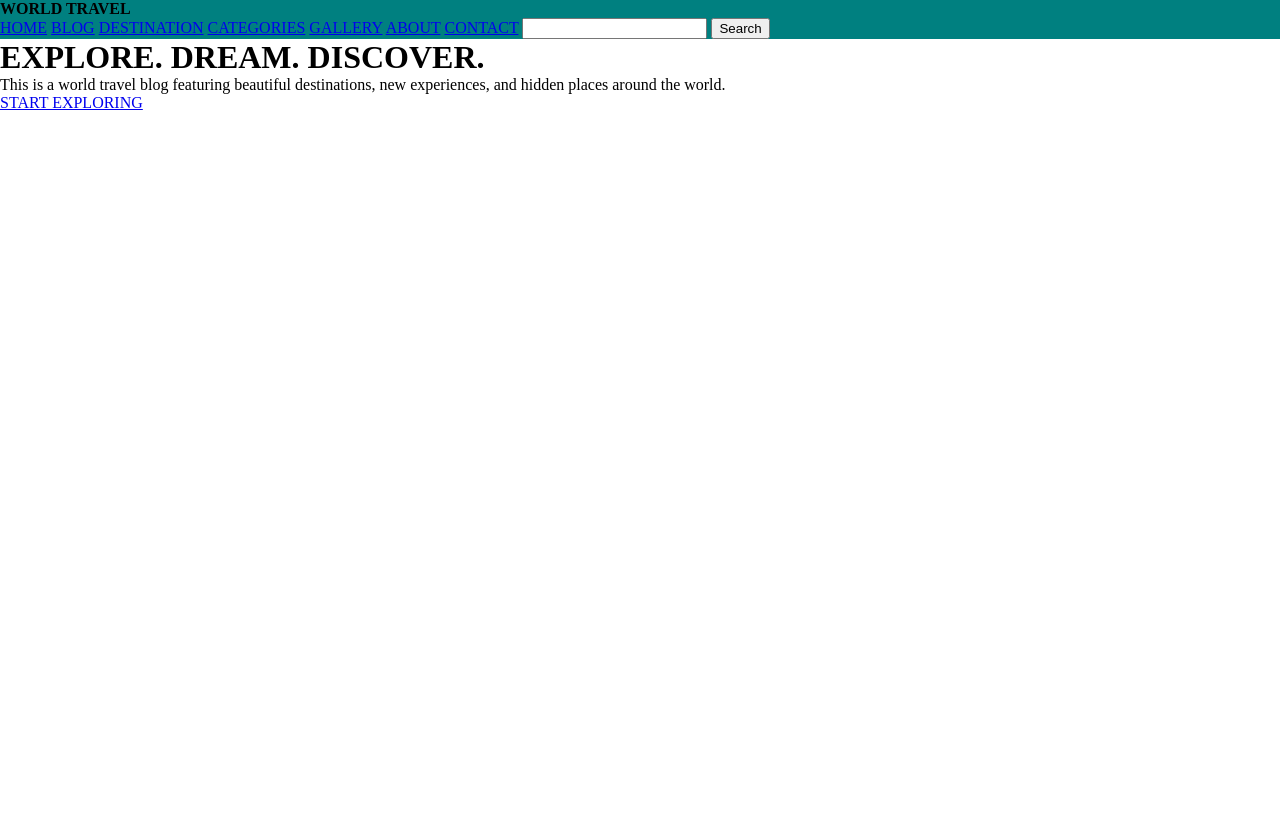
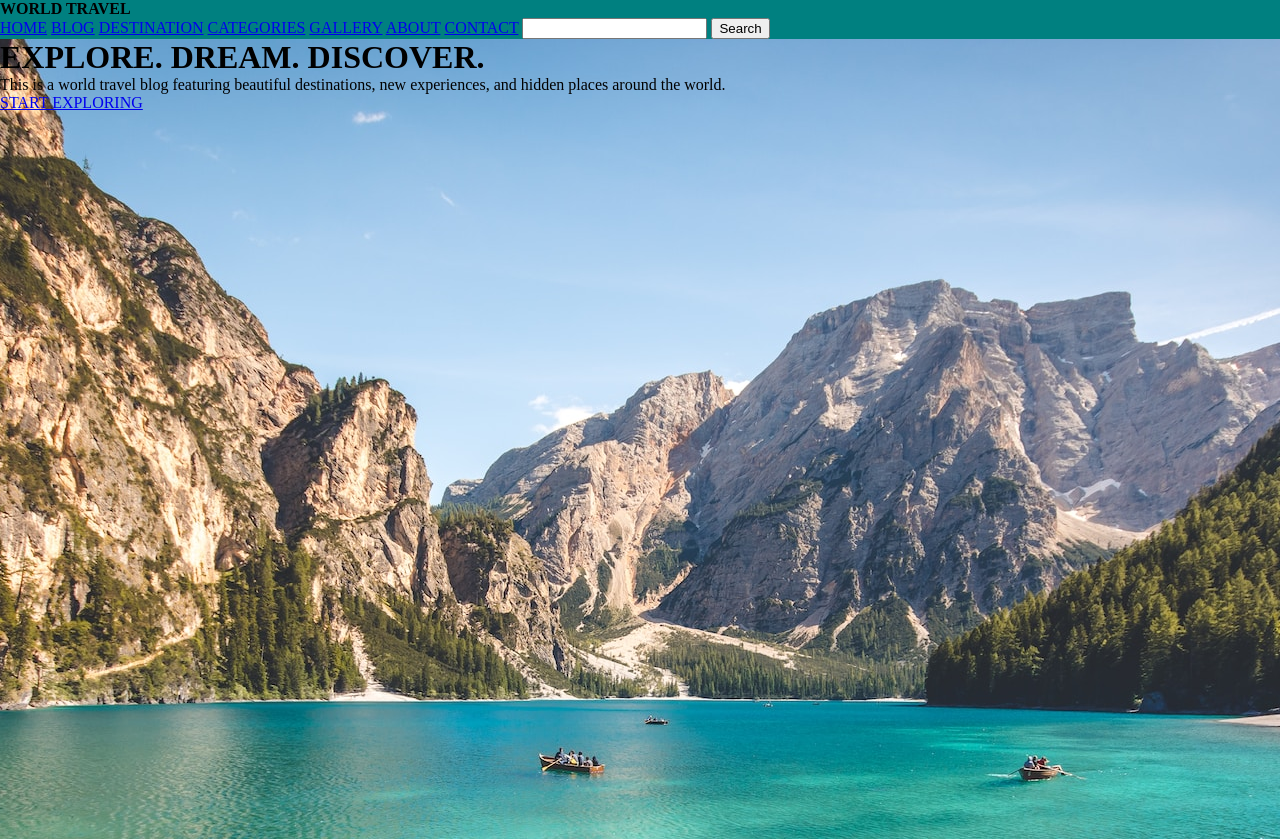
Before and after one commit to abunaim14/travel-blog-project, a plain HTML site: page index.html in a window 1280 px wide. Before the commit the page ends 800 px from the top, so only its background shows below. Drawn offline with Linux system fonts and the light colour scheme.

Commit message:
set background image

```diff
--- a/index.html
+++ b/index.html
@@ -25,7 +25,7 @@
         </div>
     </header>
     <main class="main">
-        <div>
+        <div class="bimage">
             <h1>EXPLORE. DREAM. DISCOVER.</h1>
             <P>This is a world travel blog featuring beautiful destinations, new experiences, and hidden places around the world.</P>
             <a href="#">START EXPLORING</a>
--- a/style/index.css
+++ b/style/index.css
@@ -5,3 +5,8 @@
 .head{
     background-color:teal;
 }
+.bimage{
+    background-image: url('../images/pietro-de-grandi-T7K4aEPoGGk-unsplash.jpg');
+    background-position:top;
+    height:800px;
+}
```
